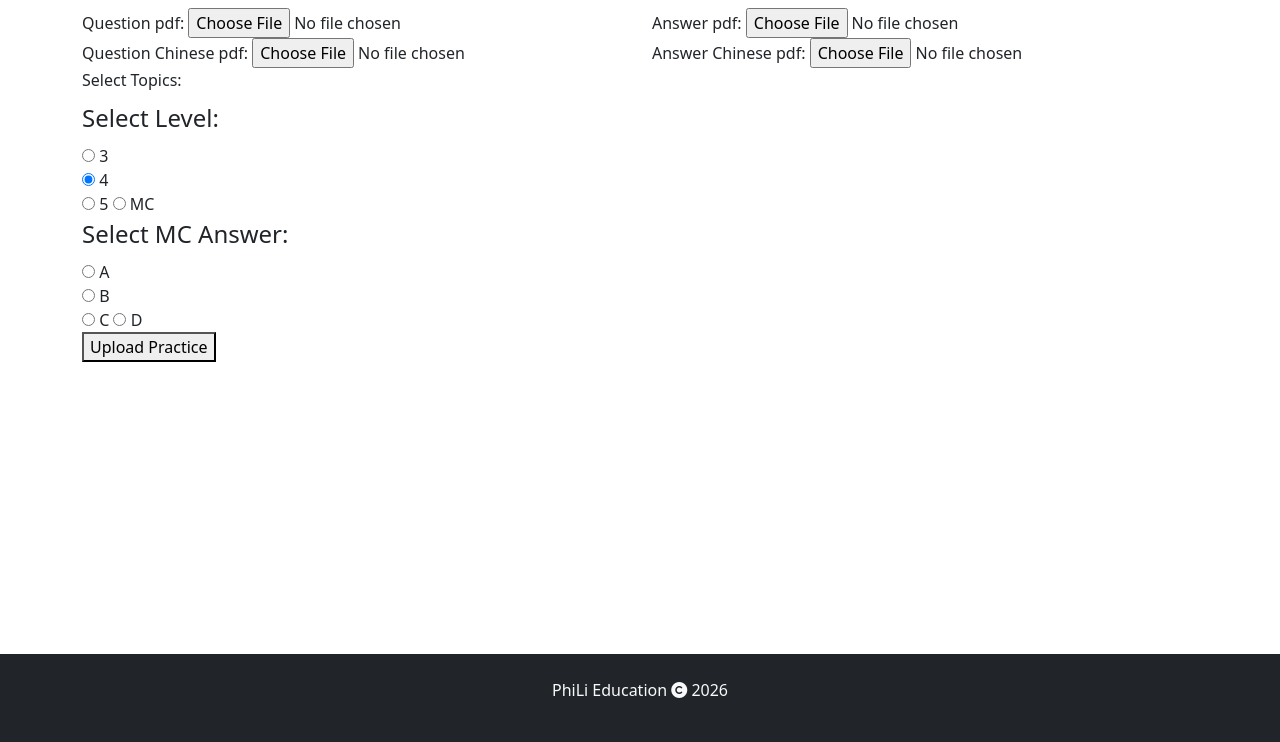
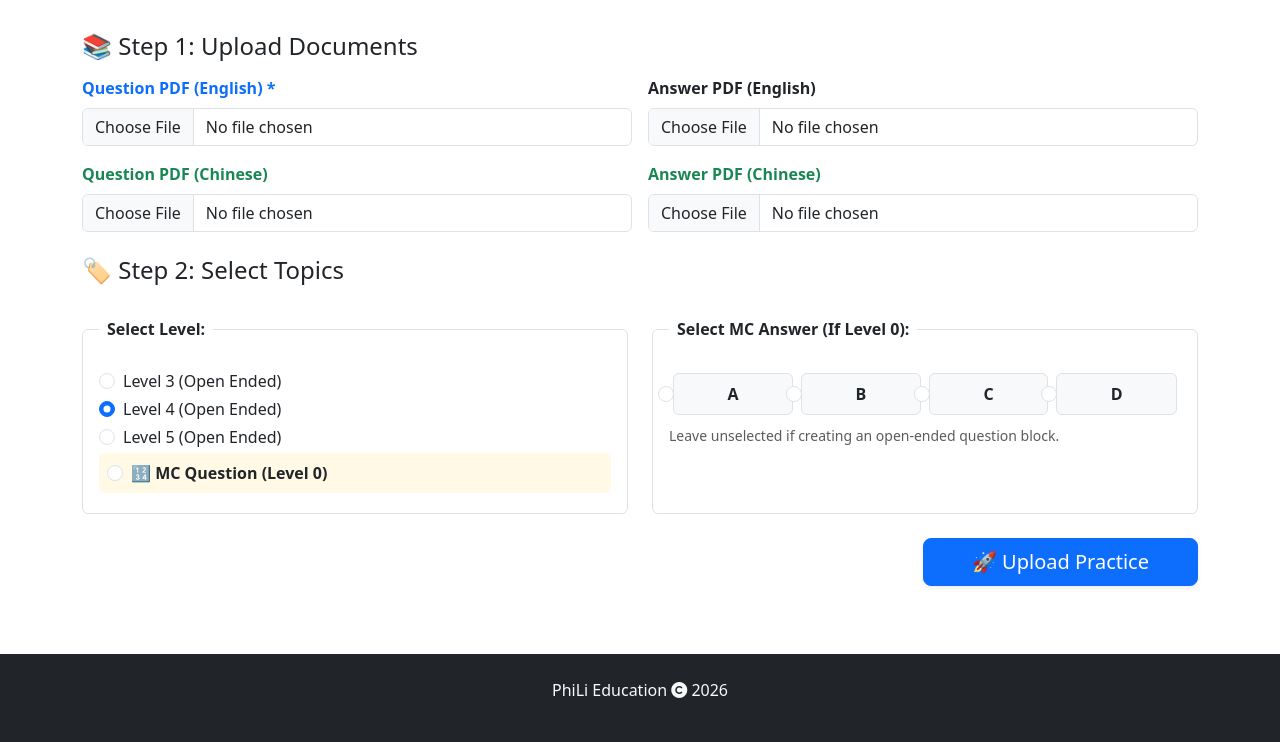
Before and after one commit to phili-ed/phili-ed, a Python web app: template templates/upload.html in a window 1280 px wide. Shown: the part 58-800 px from the top of the page. Run offline with Jinja, Linux system fonts and the light colour scheme; the template is opened without the code that fills it, so the values that code supplies are empty; some libraries are stand-ins or nearby versions; some web fonts are replaced.

Commit message:
upload page refresh

```diff
--- a/templates/upload.html
+++ b/templates/upload.html
@@ -3,73 +3,92 @@
 {% block title %} Upload {% endblock %}
 
 {% block content %}
-<div class="container">
+<div class="container my-4">
     <form action="/upload" method="POST" enctype="multipart/form-data">
-    <div class="row">
+
+        <h4 class="mb-3">📚 Step 1: Upload Documents</h4>
+        <div class="row g-3 mb-4">
             <div class="col-md-6">
-            <label>Question pdf:</label>
-            <input type="file" name="question_file" accept="application/pdf" required>
+                <label class="form-label fw-bold text-primary">Question PDF (English) *</label>
+                <input type="file" class="form-control" name="question_file" accept="application/pdf" required>
             </div>
             <div class="col-md-6">
-            <label>Answer pdf:</label>
-            <input type="file" name="answer_file" accept="application/pdf" required>
+                <label class="form-label fw-bold">Answer PDF (English)</label>
+                <input type="file" class="form-control" name="answer_file" accept="application/pdf">
             </div>
             <div class="col-md-6">
-            <label>Question Chinese pdf:</label>
-            <input type="file" name="question_file_c" accept="application/pdf" required>
+                <label class="form-label fw-bold text-success">Question PDF (Chinese)</label>
+                <input type="file" class="form-control" name="question_file_c" accept="application/pdf">
             </div>
             <div class="col-md-6">
-            <label>Answer Chinese pdf:</label>
-            <input type="file" name="answer_file_c" accept="application/pdf" required>
+                <label class="form-label fw-bold text-success">Answer PDF (Chinese)</label>
+                <input type="file" class="form-control" name="answer_file_c" accept="application/pdf">
             </div>
         </div>
 
-    <label>Select Topics:</label>
-    <div class="row m-1">
+        <h4 class="mb-2">🏷️ Step 2: Select Topics</h4>
+        <div class="row m-1 mb-4">
         {% for topic in all_topics %}
             <div class="col-12 col-md-4 p-2">
-            <div class="card p-2">
-                <input type="checkbox" name="topics" value="{{ topic.id }}">{{topic.id}} {{ topic.name }}
+                <div class="card p-2 bg-light border-0 shadow-sm">
+                    <div class="form-check">
+                        <input type="checkbox" class="form-check-input" name="topics" id="topic_{{ topic.id }}" value="{{ topic.id }}">
+                        <label class="form-check-label ms-2 fw-bold" for="topic_{{ topic.id }}">
+                            #{{ topic.id }} - {{ topic.name }}
+                        </label>
+                    </div>
                 </div>
             </div>
         {% endfor %}
         </div>
 
-    <fieldset>
-        <legend>Select Level:</legend>
+        <div class="row mb-4">
+            <div class="col-md-6">
+                <fieldset class="border p-3 rounded h-100">
+                    <legend class="float-none w-auto px-2 fw-bold fs-6">Select Level:</legend>
 
-        <input type="radio" id="beginner" name="level" value="3">
-        <label for="beginner">3</label><br>
+                    <div class="form-check my-1">
+                        <input type="radio" class="form-check-input" id="level_3" name="level" value="3">
+                        <label class="form-check-label" for="level_3">Level 3 (Open Ended)</label>
+                    </div>
 
-        <input type="radio" id="intermediate" name="level" value="4" checked>
-        <label for="intermediate">4</label><br>
+                    <div class="form-check my-1">
+                        <input type="radio" class="form-check-input" id="level_4" name="level" value="4" checked>
+                        <label class="form-check-label" for="level_4">Level 4 (Open Ended)</label>
+                    </div>
 
-        <input type="radio" id="advanced" name="level" value="5">
-        <label for="advanced">5</label>
+                    <div class="form-check my-1">
+                        <input type="radio" class="form-check-input" id="level_5" name="level" value="5">
+                        <label class="form-check-label" for="level_5">Level 5 (Open Ended)</label>
+                    </div>
 
-        <input type="radio" id="MC" name="level" value="0">
-        <label for="MC">MC</label><br>
+                    <div class="form-check my-1 bg-warning bg-opacity-10 p-2 rounded">
+                        <input type="radio" class="form-check-input ms-0" id="level_mc" name="level" value="0">
+                        <label class="form-check-label ms-2 fw-bold text-dark" for="level_mc">🔢 MC Question (Level 0)</label>
+                    </div>
+                </fieldset>
+            </div>
 
+            <div class="col-md-6">
+                <fieldset class="border p-3 rounded h-100">
+                    <legend class="float-none w-auto px-2 fw-bold fs-6">Select MC Answer (If Level 0):</legend>
+
+                    <div class="d-flex justify-content-between pt-2">
+                        {% for letter in ['A', 'B', 'C', 'D'] %}
+                        <div class="form-check form-check-inline border p-2 rounded bg-light text-center flex-fill mx-1">
+                            <input type="radio" class="form-check-input" id="Ans_{{ letter }}" name="MCAnswer" value="{{ letter }}">
+                            <label class="form-check-label fw-bold w-100" for="Ans_{{ letter }}">{{ letter }}</label>
+                        </div>
+                        {% endfor %}
+                    </div>
+                    <small class="text-muted d-block mt-2">Leave unselected if creating an open-ended question block.</small>
                 </fieldset>
+            </div>
+        </div>
 
-    <fieldset>
-        <legend>Select MC Answer:</legend>
-
-        <input type="radio" id="AnsA"  name="MCAnswer" value="A">
-        <label for="AnsA">A</label><br>
-
-        <input type="radio" id="AnsB" name="MCAnswer" value="B">
-        <label for="AnsB">B</label><br>
-
-        <input type="radio"  id="AnsC" name="MCAnswer" value="C">
-        <label for="AnsC">C</label>
-
-        <input type="radio" id="AnsD"  name="MCAnswer" value="D">
-        <label for="AnsD">D</label><br>
-
-    </fieldset>
-    <button type="submit">Upload Practice</button>
+        <div class="text-end">
+            <button type="submit" class="btn btn-primary btn-lg px-5 shadow-sm">🚀 Upload Practice</button>
+        </div>
     </form>
 </div>
-
 {% endblock %}
```
Lines whose indentation alone changed are shown as unchanged.
